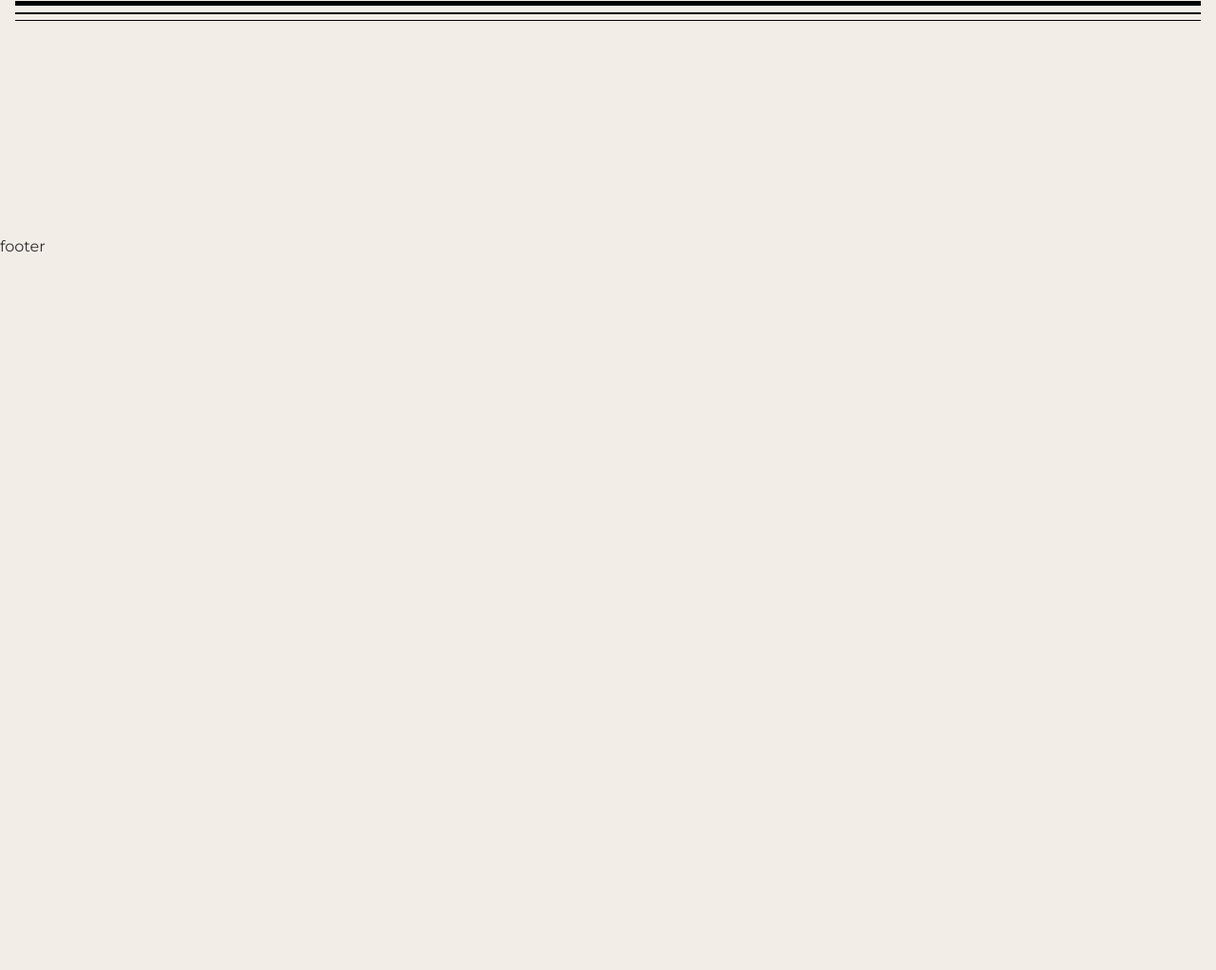
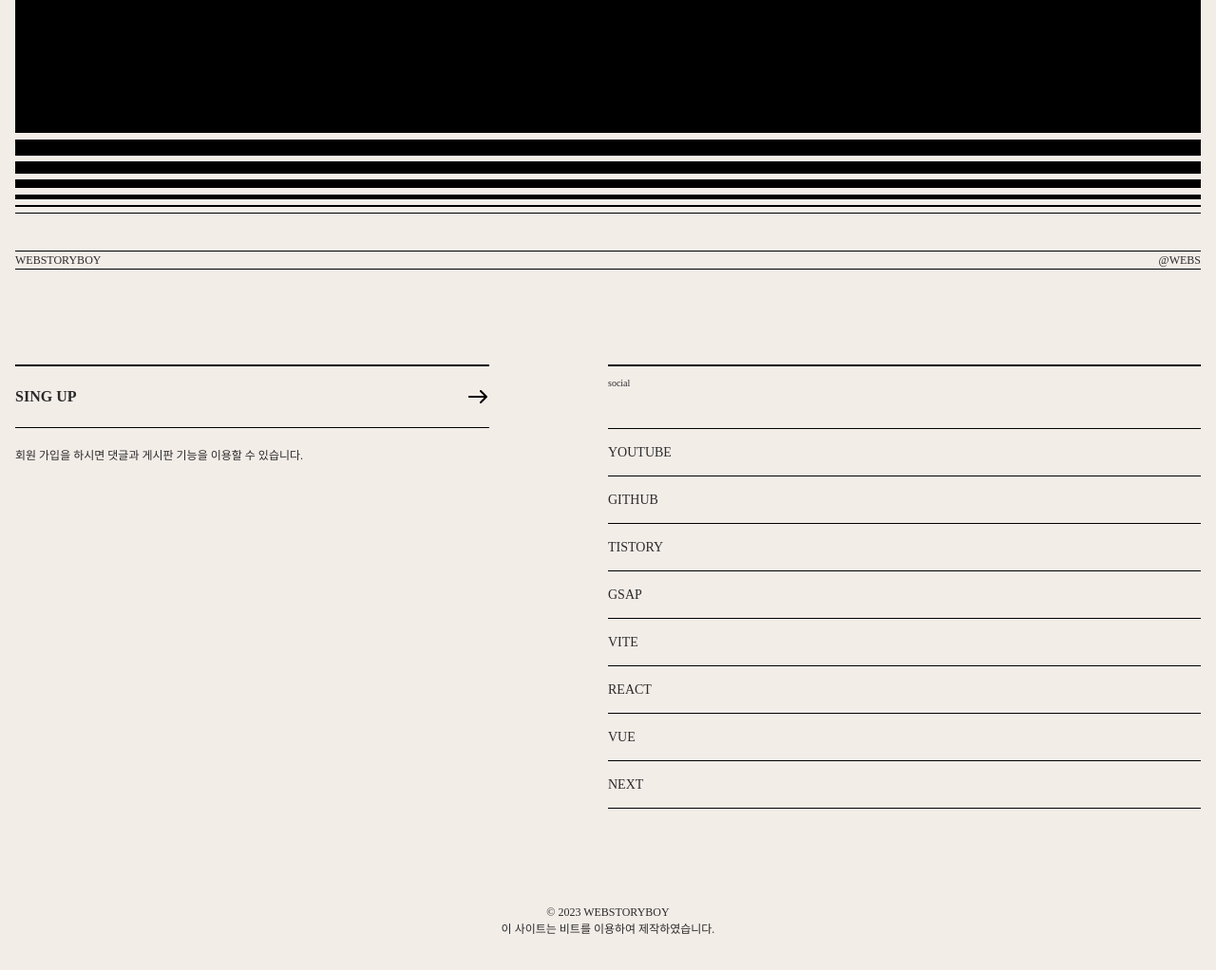
Before and after one commit to BinCrow/port2023-vite, a website built with Vite: page src/index.html in a window 1280 px wide. Shown: the part 9112-10134 px from the top of the page at 95% size. Before the commit the page ends 9384 px from the top, so only its background shows below. Built offline with nearby package versions, Linux system fonts and the light colour scheme; a small style sheet from the web is missing; a web font is replaced by a local one.

Commit message:
푸터완료

```diff
--- a/src/assets/css/section/contact.css
+++ b/src/assets/css/section/contact.css
@@ -5,6 +5,7 @@
   width: 100%;
   height: 100%;
   padding: 16px;
+  display: flex;
   align-items: flex-start;
   justify-content: flex-end;
   flex-direction: column;
@@ -40,6 +41,9 @@
   z-index: 100;
   transition: all 0.3s;
   cursor: all-scroll;
+}
+.contact__lines {
+  width: 100%;
 }
 .contact__lines .line {
   display: block;
@@ -96,6 +100,9 @@
   height: 1px;
 }
 @media (max-width: 800px) {
+  .contact__inner {
+    justify-content: center;
+  }
   .contact__title {
     display: none;
   }
--- a/src/assets/css/section/footer.css
+++ b/src/assets/css/section/footer.css
@@ -1,3 +1,90 @@
 #footer {
-
+  font-family: var(--mainKor-font);
 }
+.footer__inner {
+  padding: 16px;
+}
+.footer__text {
+  font-size: 12px;
+  text-transform: uppercase;
+  border-top: 1px solid var(--black);
+  border-bottom: 1px solid var(--black);
+  display: flex;
+  justify-content: space-between;
+}
+.footer__info {
+  display: flex;
+  justify-content: space-between;
+  margin: 100px 0;
+}
+.footer__info .left {
+  width: 40%;
+}
+.footer__info .left .title {
+  border-top: 2px solid var(--black);
+  border-bottom: 1px solid var(--black);
+  padding: 20px 0;
+  text-transform: uppercase;
+  font-weight: 700;
+  background: url(../../img/arrow.svg) no-repeat right 20px;
+  transition: all 0.3s;
+}
+.footer__info .left .title:hover {
+  background-color: var(--black400);
+  padding-left: 10px;
+  border-color: transparent;
+}
+.footer__info .left .desc {
+  font-size: 12px;
+  padding-top: 20px;
+}
+.footer__info .right{
+  width: 50%;
+}
+.footer__info .right h3 {
+  border-top: 2px solid var(--black);
+  font-size: 10px;
+  margin-bottom: 40px;
+  padding-top: 10px;
+}
+.footer__info .right ul {
+  border-top: 1px solid var(--black);
+}
+.footer__info .right li {
+  border-bottom: 1px solid var(--black);
+}
+.footer__info .right li a {
+  padding: 14px 0;
+  font-size: 14px;
+  display: inline-block;
+  text-transform: uppercase;
+}
+.footer__info .right li em {
+  font-size: 12px;
+  padding-left: 10px;
+  opacity: 0;
+  transition: all 0.3s;
+}
+.footer__info .right li:hover em {
+  opacity: 1;
+}
+.footer__right {
+  text-align: center;
+  text-transform: uppercase;
+  font-size: 12px;
+  margin-bottom: 20px;
+}
+@media (max-width: 800px) {
+  .footer__info {
+    flex-direction: column;
+  }
+  .footer__info .left {
+    width: 100%;
+  }
+  .footer__info .left .desc {
+    margin-bottom: 40px;
+  }
+  .footer__info .right {
+    width: 100%;
+  }
+}
--- a/src/index.html
+++ b/src/index.html
@@ -412,7 +412,61 @@
     <!-- //main -->
 
     <footer id="footer" role="contentinfo">
-        footer
+        <div class="footer__inner">
+            <h2 class="footer__text">
+                <div>webstoryboy</div>
+                <div>@webs</div>
+            </h2>
+            <div class="footer__info">
+                <div class="left">
+                    <div class="title">
+                        <a href="#">sing up</a>
+                    </div>
+                    <p class="desc">회원 가입을 하시면 댓글과 게시판 기능을 이용할 수 있습니다.</p>
+                </div>
+                <div class="right">
+                    <h3>social</h3>
+                    <ul>
+                        <li>
+                            <a href="https://www.youtube.com/@Webstoryboy">youtube</a>
+                            <em>유튜브에 오시면 더 많은 강의를 볼 수 있습니다.</em>
+                        </li>
+                        <li>
+                            <a href="https://github.com/webstoryboy">github</a>
+                            <em>깃헙에 들어오시면 모든 소스를 볼 수 있습니다.</em>
+                        </li>
+                        <li>
+                            <a href="https://webstoryboy.co.kr">tistory</a>
+                            <em>티스토리에 들어오시면 좋은 정보 볼 수 있습니다.</em>
+                        </li>
+                        <li>
+                            <a href="https://www.youtube.com/playlist?list=PL4UVBBIc6giL8-6jvrClimg0cFL-Muqiq">gsap</a>
+                            <em>GSAP를 공부하시고 오면 도움이 됩니다.</em>
+                        </li>
+                        <li>
+                            <a href="https://github.com/webstoryboy/port2023-vite">vite</a>
+                            <em>비트 강의도 곧 오픈 예정입니다.</em>
+                        </li>
+                        <li>
+                            <a href="https://github.com/webstoryboy/port2023-react">react</a>
+                            <em>리액트 강의도 곧 오픈 예정입니다.</em>
+                        </li>
+                        <li>
+                            <a href="https://github.com/webstoryboy/port2023-vue">vue</a>
+                            <em>뷰 강의도 곧 오픈 예정입니다.</em>
+                        </li>
+                        <li>
+                            <a href="https://github.com/webstoryboy/port2023-next">next</a>
+                            <em>넥스트 강의도 곧 오픈 예정입니다.</em>
+                        </li>
+                    </ul>
+                </div>
+            </div>
+            <div class="footer__right">
+                &copy; 2023 webstoryboy<br />
+                이 사이트는 비트를 이용하여 제작하였습니다.
+            </div>
+        </div>
     </footer>
     <!-- //footer -->
     <script type="module" src="assets/js/main.js"></script>
```
